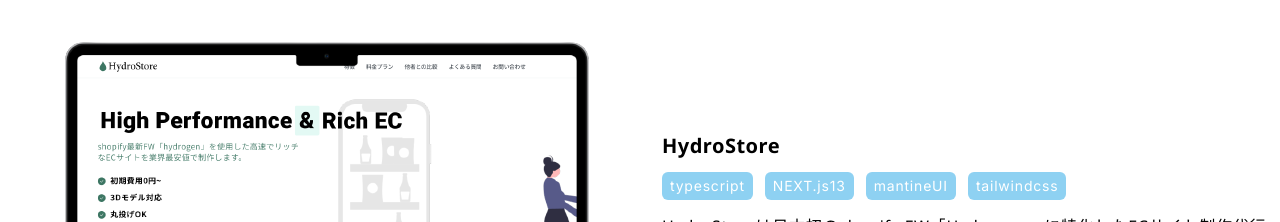
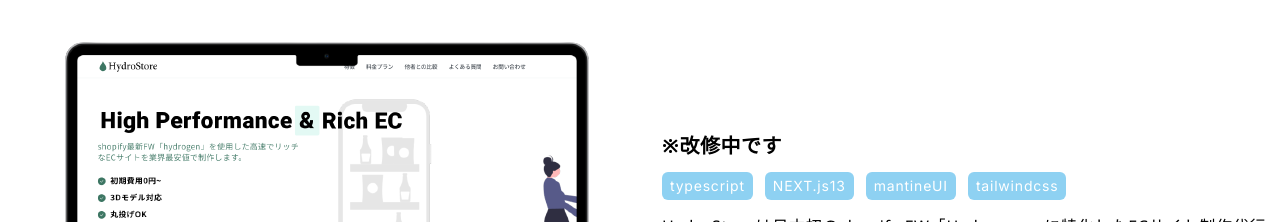
Before and after one commit to kazuyazama/portfolio, a Next.js app: page / in a window 1280 px wide. Shown: the part 2080-2302 px from the top of the page. Built offline with nearby package versions, Linux system fonts and the light colour scheme.

Commit message:
hydrostoreを改修中に変更

```diff
--- a/app/page.tsx
+++ b/app/page.tsx
@@ -9,7 +9,7 @@
 
 export default async function Home() {
   return (
-    <main className="  ">
+    <main className="">
       <section
         className=" mx-auto grid max-w-screen-xl place-items-center gap-10  overflow-x-hidden px-3 py-20 "
         id="top"
--- a/assets/projects.ts
+++ b/assets/projects.ts
@@ -1,8 +1,10 @@
 export const projects = [
     {
-      path: "https://hydrostore.vercel.app/",
+      path: "/",
+      // "https://hydrostore.vercel.app/",
       src: "/HydroStore.png",
-      title: "HydroStore",
+      title:"※改修中です",
+      //  "HydroStore",
       use: ["typescript", "NEXT.js13", "mantineUI", "tailwindcss"],
       descripttion:
         "HydroStoreは日本初のshopify FW「Hydrogen」に特化したECサイト制作代行サービスです。　",
```
